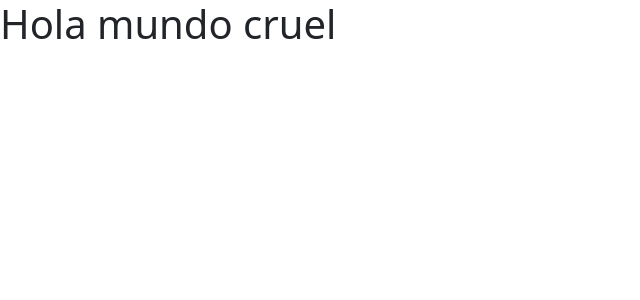
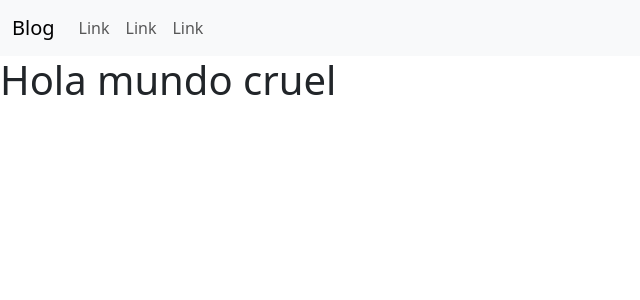
Before and after one commit to RaulOrtiz99/blog_Django, a Django app: page / in a window 1280 px wide. Shown: the top 300 px of the page, without its empty margins (0-640 px from the left). Run offline with Django 4.2, Linux system fonts and the light colour scheme.

Commit message:
agregando una barra de navegacion

```diff
--- a/blog/app/templates/app/base.html
+++ b/blog/app/templates/app/base.html
@@ -7,6 +7,8 @@
     <link href="https://cdn.jsdelivr.net/npm/bootstrap@5.3.0-alpha3/dist/css/bootstrap.min.css" rel="stylesheet" integrity="sha384-KK94CHFLLe+nY2dmCWGMq91rCGa5gtU4mk92HdvYe+M/SXH301p5ILy+dN9+nJOZ" crossorigin="anonymous">
   </head>
   <body>
+    {%include 'app/navbar.html'%}
+
     {% block content %}
 
     {% endblock%}
--- /dev/null
+++ b/blog/app/templates/app/navbar.html
@@ -0,0 +1,25 @@
+<nav class="navbar navbar-expand-lg bg-body-tertiary">
+    <div class="container-fluid">
+      <a class="navbar-brand" href="#">Blog</a>
+      <button class="navbar-toggler" type="button" data-bs-toggle="collapse" data-bs-target="#navbarSupportedContent" aria-controls="navbarSupportedContent" aria-expanded="false" aria-label="Toggle navigation">
+        <span class="navbar-toggler-icon"></span>
+      </button>
+      <div class="collapse navbar-collapse" id="navbarSupportedContent">
+        <ul class="navbar-nav me-auto mb-2 mb-lg-0">
+
+          <li class="nav-item">
+            <a class="nav-link" href="#">Link</a>
+          </li>
+          <li class="nav-item">
+            <a class="nav-link" href="#">Link</a>
+          </li>
+          <li class="nav-item">
+            <a class="nav-link" href="#">Link</a>
+          </li>
+
+
+        </ul>
+
+      </div>
+    </div>
+  </nav>
```
